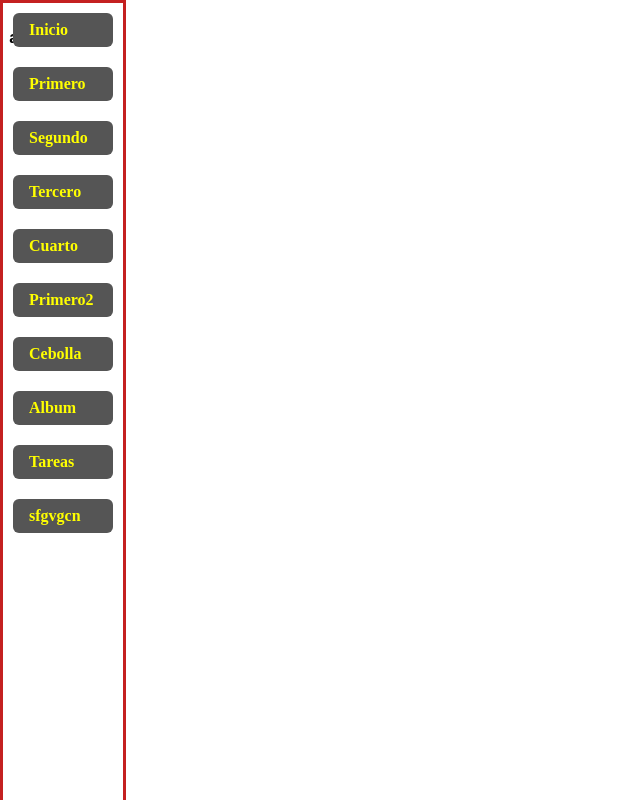
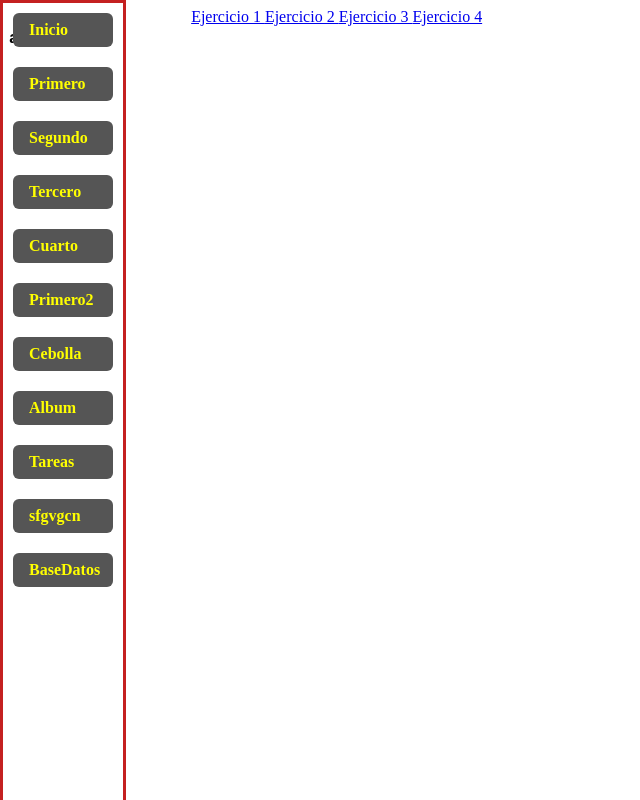
Before and after one commit to javisnei/EnrutamientoProps, a React (Vite) app: page /SQL in a window 1280 px wide. Shown: the whole page, without its empty margins (0-640 px from the left). Built offline with nearby package versions, Linux system fonts and the light colour scheme.

Commit message:
agregacion basi para ejercicios ER

```diff
--- a/src/App.jsx
+++ b/src/App.jsx
@@ -15,6 +15,7 @@ import { Cebolla } from "./components/Cebolla/Cebolla";
 import { Contador } from "./components/Contador/Contador";
 import { Album } from "./components/Album/Album";
 import { Todo } from "./components/Tareas/Todo";
+import { BaseDatos } from "./components/BaseDatos/BaseDatos";
 
 function App() {
   return (
@@ -37,6 +38,8 @@ function App() {
             <Route path="/Cebolla" element={<Cebolla />} />
             <Route path="/Album" element={<Album />} />
             <Route path="/Tareas" element={<Todo/>} />
+
+            <Route path="/SQL" element={<BaseDatos/>} />
           </Routes>
         </div>
 
--- /dev/null
+++ b/src/components/BaseDatos/BaseDatos.jsx
@@ -0,0 +1,22 @@
+import React from "react";
+import { Link, Route, Routes } from "react-router-dom";
+import { Ejercicio } from "./Ejercicio";
+
+export const BaseDatos = () => {
+  return (
+    <>
+      <div>
+        <Link to='/ejercicio1'> Ejercicio 1 </Link>
+        <Link> Ejercicio 2 </Link>
+
+        <Link> Ejercicio 3 </Link>
+
+        <Link> Ejercicio 4 </Link>
+      </div>
+
+      <Routes>
+        <Route path="/ejercicio1" element={<Ejercicio imagen="" />} />
+      </Routes>
+    </>
+  );
+};
--- /dev/null
+++ b/src/components/BaseDatos/Ejercicio.jsx
@@ -0,0 +1,9 @@
+import React from "react";
+
+export const Ejercicio = ({ imagen }) => {
+  return (
+    <>
+      <p>Ejercicios</p>
+    </>
+  );
+};
--- a/src/components/Menu/NavBar.jsx
+++ b/src/components/Menu/NavBar.jsx
@@ -46,6 +46,10 @@ export const NavBar = () => {
         <Link to="/Tareas" className={styles.menu}>
           sfgvgcn
         </Link>
+
+         <Link to="/SQL" className={styles.menu}>
+          BaseDatos
+        </Link>
       </nav>
     </>
   );
```
